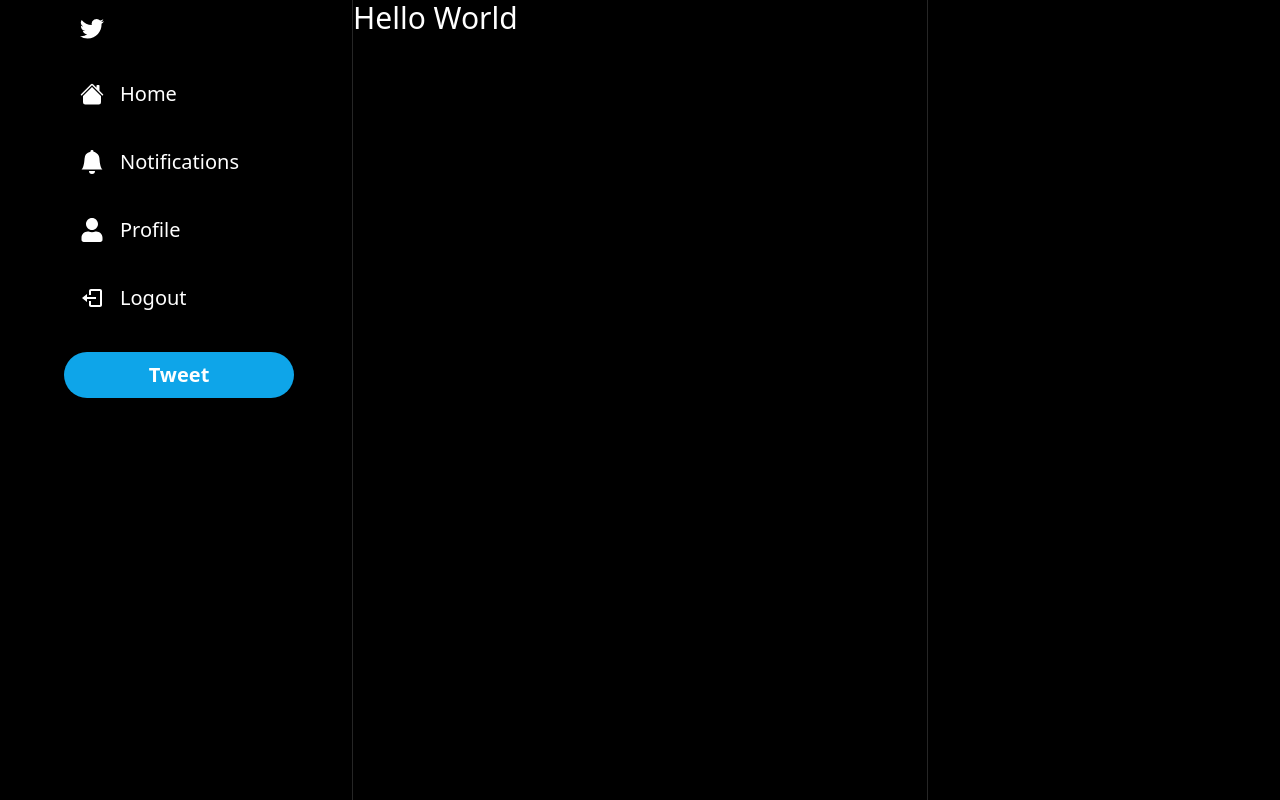
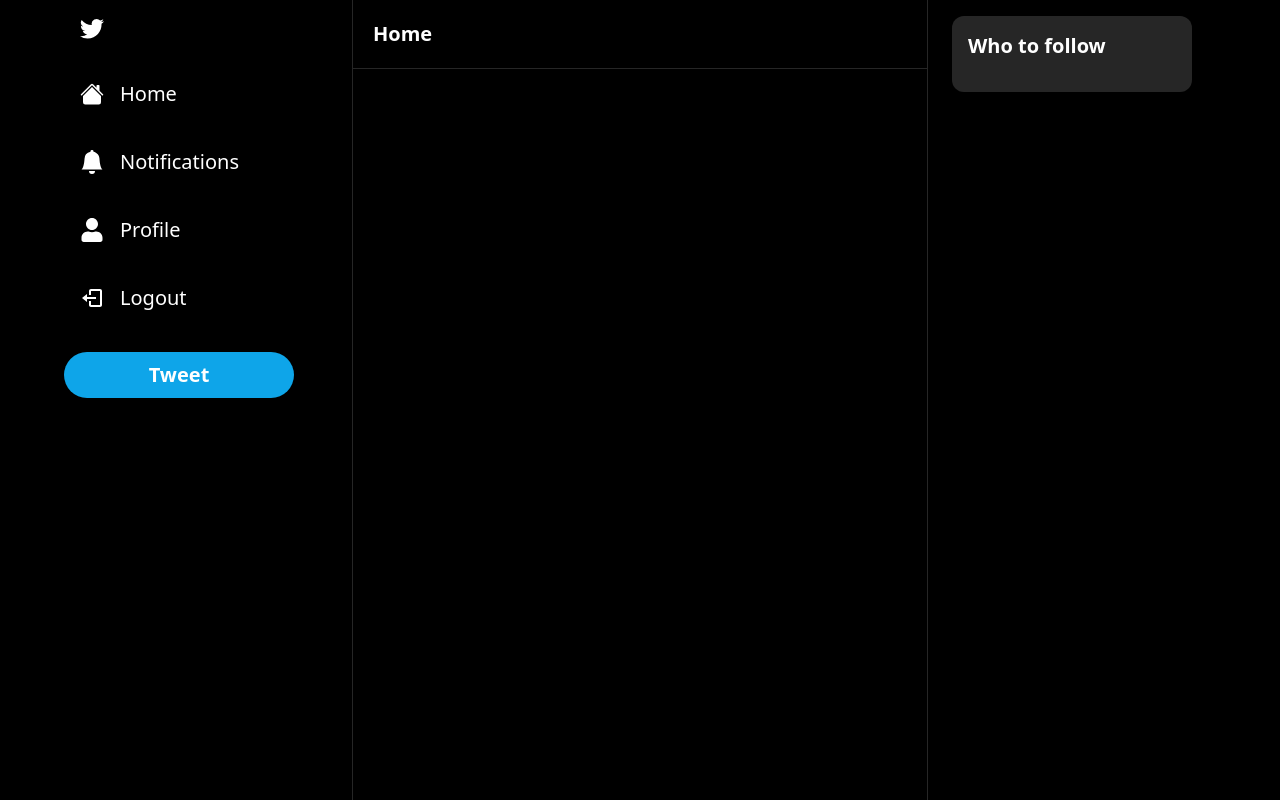
Before and after one commit to JosephDoUrden/twitter-clone, a Next.js app: page / in a window 1280 px wide. Built offline with nearby package versions, Linux system fonts and the light colour scheme.

Commit message:
Header, FollowBar etc.

```diff
--- /dev/null
+++ b/components/Header.tsx
@@ -0,0 +1,34 @@
+import { useRouter } from "next/router";
+import { useCallback } from "react";
+import { BiArrowBack } from "react-icons/bi";
+
+interface HeaderProps {
+  label: string;
+  showBackArrow?: boolean;
+}
+
+const Header: React.FC<HeaderProps> = ({ label, showBackArrow }) => {
+  const router = useRouter();
+
+  const handleBack = useCallback(() => {
+    router.back();
+  }, [router]);
+
+  return (
+    <div className="border-b-[1px] border-neutral-800 p-5">
+      <div className="flex flex-row items-center gap-2">
+        {showBackArrow && (
+          <BiArrowBack
+            onClick={handleBack}
+            color="white"
+            size={20}
+            className="cursor-pointer hover:opacity-70 transition"
+          />
+        )}
+        <h1 className="text-white text-xl font-semibold">{label}</h1>
+      </div>
+    </div>
+  );
+};
+
+export default Header;
--- a/components/Layout.tsx
+++ b/components/Layout.tsx
@@ -1,3 +1,4 @@
+import FollowBar from "./layout/FollowBar";
 import Sidebar from "./layout/Sidebar";
 
 interface LayoutProps {
@@ -13,6 +14,7 @@
           <div className="col-span-3 lg:col-span-2 border-x-[1px] border-neutral-800">
             {children}
           </div>
+          <FollowBar />
         </div>
       </div>
     </div>
--- /dev/null
+++ b/components/layout/FollowBar.tsx
@@ -0,0 +1,12 @@
+const FollowBar = () => {
+  return (
+    <div className="px-6 py-4 hidden lg:block">
+      <div className="bg-neutral-800 rounded-xl p-4">
+        <h2 className="text-white text-xl font-semibold">Who to follow</h2>
+        <div className="flex flex-col gap-6 mt-4">{/* TODO user list */}</div>
+      </div>
+    </div>
+  );
+};
+
+export default FollowBar;
--- a/pages/index.tsx
+++ b/pages/index.tsx
@@ -1,5 +1,9 @@
+import Header from "@/components/Header";
+
 export default function Home() {
   return (
-    <div className="text-3xl text-white">Hello World</div>
-  )
+    <>
+      <Header label="Home" />
+    </>
+  );
 }
```
